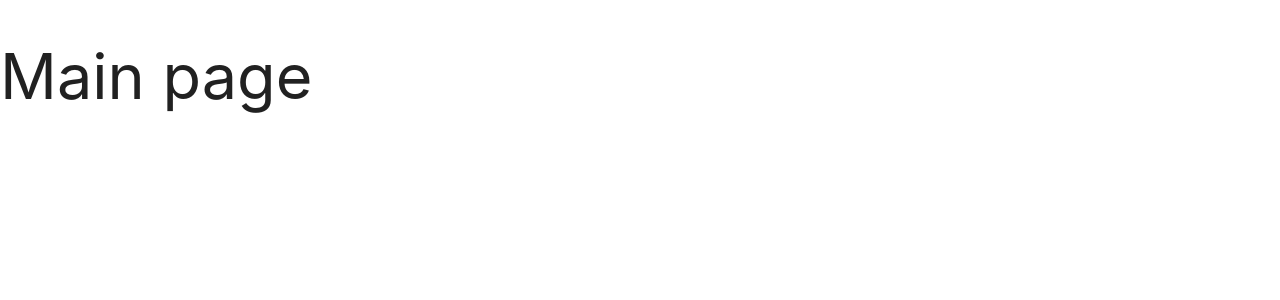
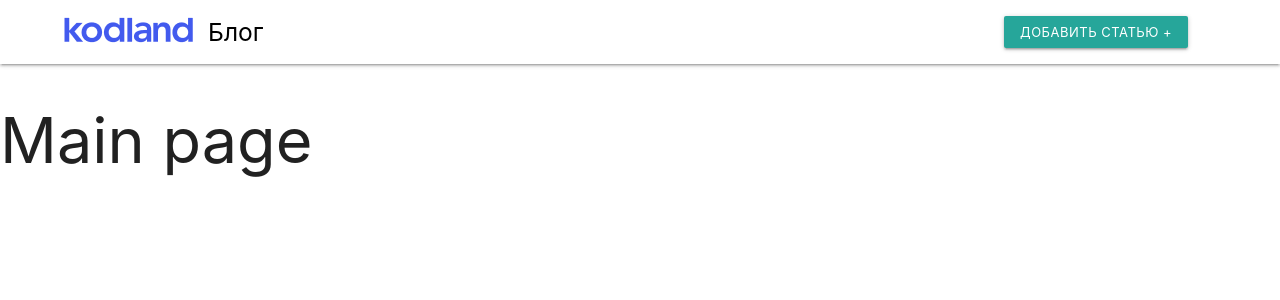
Before and after one commit to KoTisha/kodlandtest, a Django app: page / in a window 1280 px wide. Shown: the top 300 px of the page. Run offline with Django 3.2, Linux system fonts and the light colour scheme; parts of the project's set-up code (start-up, migrations or seed data) failed here and were passed over.

Commit message:
Added Nav bar

```diff
--- a/kodlandtest/settings.py
+++ b/kodlandtest/settings.py
@@ -114,3 +114,7 @@ USE_TZ = True
 # https://docs.djangoproject.com/en/3.0/howto/static-files/
 
 STATIC_URL = '/static/'
+
+STATICFILES_DIRS = [
+    os.path.join(BASE_DIR, "static"),
+]
--- /dev/null
+++ b/static/css/base.css
@@ -0,0 +1,26 @@
+nav{
+    background-color: white;
+
+}
+
+.logo{
+    margin-left: 5%;
+}
+
+h6{
+    color: black;
+}
+
+h5{
+    color: black;
+}
+
+.right{
+    margin-right: 6%;
+}
+
+.logo-text{
+    margin-top: 19px;
+    float: right;
+    margin-inline-start: 15px;
+}
--- a/templates/base.html
+++ b/templates/base.html
@@ -1,29 +1,41 @@
 <!doctype html>
-
+{% load static %}
 <html lang="en">
   <head>
 
     <title>
 
         {% block title %}
-
-            Main page
-
         {% endblock %}
 
     </title>
 
     <!-- Compiled and minified CSS -->
     <link rel="stylesheet" href="https://cdnjs.cloudflare.com/ajax/libs/materialize/1.0.0/css/materialize.min.css">
-
-    <!-- Compiled and minified JavaScript -->
-    <script src="https://cdnjs.cloudflare.com/ajax/libs/materialize/1.0.0/js/materialize.min.js"></script>
+    <link rel="stylesheet" href="{% static "css/base.css" %}">
 
   </head>
   <body>
 
+    <nav>
+        <div class="nav-wrapper">
+
+            <div class="logo">
+                <a href="/" class="brand-logo">
+                    <img src="{% static "images/Logo_Kodland.png" %}">
+                    <h5 class="logo-text">Блог</h5>
+                </a>
+            </div>
+            <ul class="right">
+                <li><a class="waves-effect waves-light btn-small" href="/add">Добавить статью +</a></li>
+            </ul>
+
+        </div>
+    </nav>
+
     {% block content %}
     {% endblock %}
 
+    <script src="https://cdnjs.cloudflare.com/ajax/libs/materialize/1.0.0/js/materialize.min.js"></script>
   </body>
 </html>
```
Also changed, not shown: static/images/Logo_Kodland.png (added).
